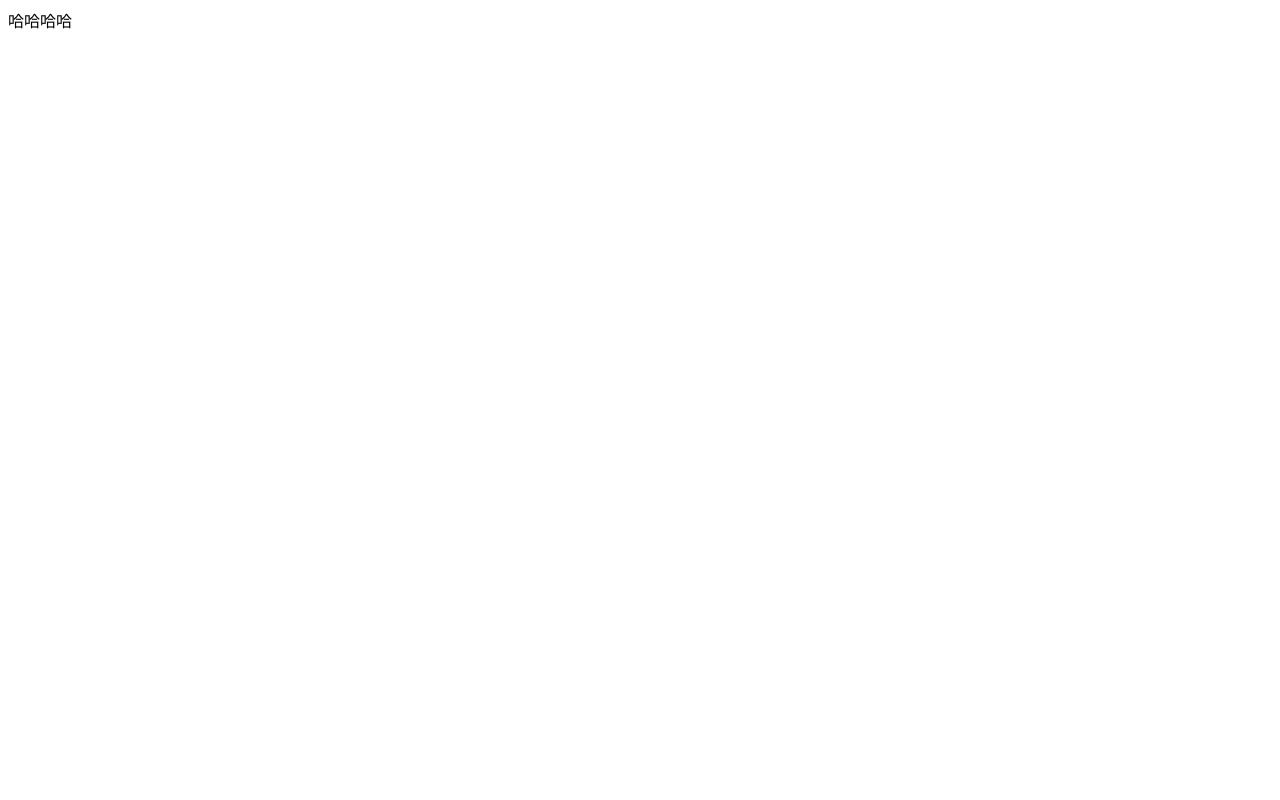
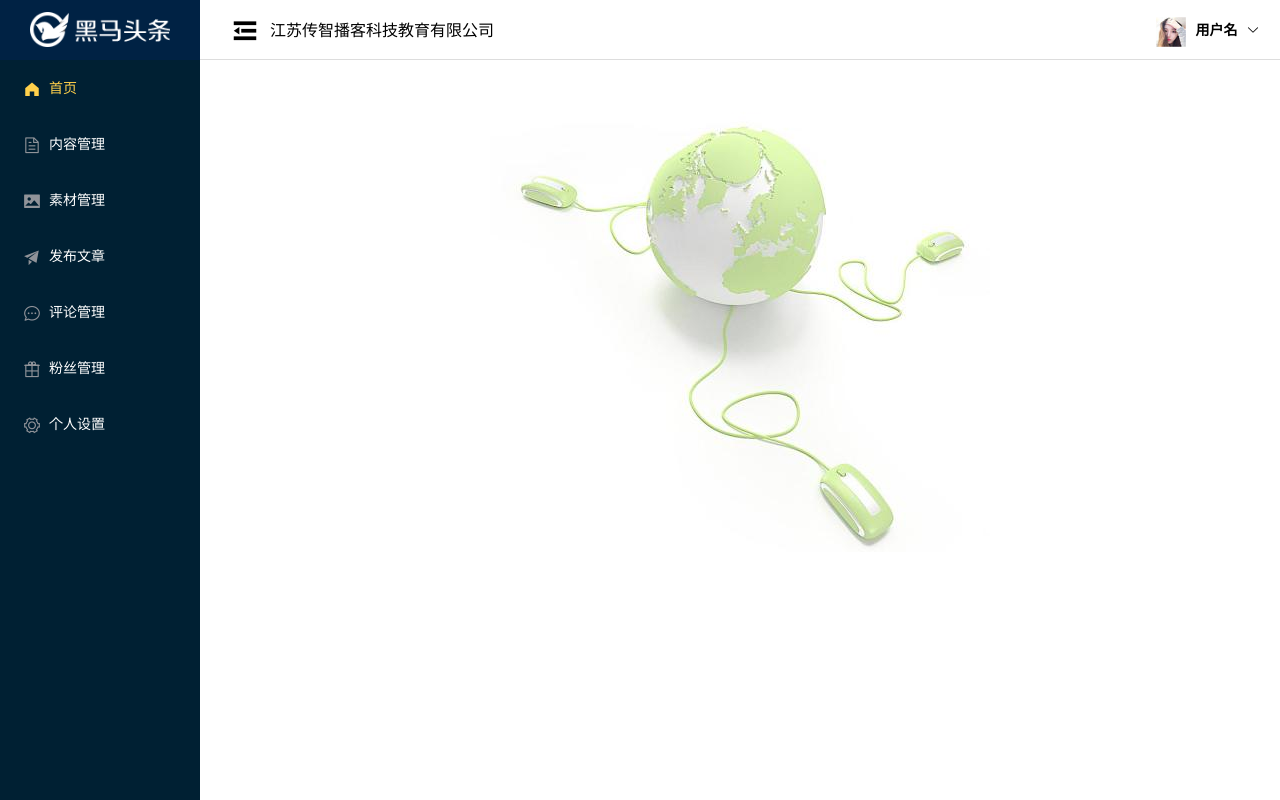
Before and after one commit to YZ3531/Headlines, a Vue app: page /#/ in a window 1280 px wide. Built offline with nearby package versions, Linux system fonts and the light colour scheme.

Commit message:
首页完成

```diff
--- /dev/null
+++ b/src/views/404/index.vue
@@ -0,0 +1,22 @@
+<template>
+<div class="error-404">
+
+</div>
+</template>
+
+<script>
+export default {
+
+}
+</script>
+
+<style>
+.error-404{
+    position: absolute;
+    left: 0;
+    top: 0;
+    background: url("../../assets/404.png") no-repeat center /cover;
+    width: 100%;
+    height: 100%;
+}
+</style>
--- a/src/views/home/index.vue
+++ b/src/views/home/index.vue
@@ -1,15 +1,141 @@
 <template>
-    <div class="container-home">
-        哈哈哈哈
-    </div>
+  <el-container class="container-home">
+    <el-aside :width="isOpen?'200px':'64px'">
+      <div class="logo" :class="{logoSmall:!isOpen}"></div>
+      <el-menu
+        default-active="/"
+        background-color="#002033"
+        text-color="#fff"
+        active-text-color="#ffd04b"
+        :collapse="!isOpen"
+        :collapse-transition="false"
+        router
+      >
+      <!-- 关闭合起动画:collapse-transition="false" -->
+        <el-menu-item index="/">
+          <i class="el-icon-s-home"></i>
+          <span slot="title">首页</span>
+        </el-menu-item>
+
+        <el-menu-item index="/article">
+          <i class="el-icon-document"></i>
+          <span slot="title">内容管理</span>
+        </el-menu-item>
+        <el-menu-item index="/image">
+          <i class="el-icon-picture"></i>
+          <span slot="title">素材管理</span>
+        </el-menu-item>
+        <el-menu-item index="/publish">
+          <i class="el-icon-s-promotion"></i>
+          <span slot="title">发布文章</span>
+        </el-menu-item>
+        <el-menu-item index="/comment">
+          <i class="el-icon-chat-dot-round"></i>
+          <span slot="title">评论管理</span>
+        </el-menu-item>
+        <el-menu-item index="/fans">
+          <i class="el-icon-present"></i>
+          <span slot="title">粉丝管理</span>
+        </el-menu-item>
+        <el-menu-item index="/setting">
+          <i class="el-icon-setting"></i>
+          <span slot="title">个人设置</span>
+        </el-menu-item>
+      </el-menu>
+    </el-aside>
+
+    <el-container>
+      <el-header>
+        <span class="el-icon-s-fold" @click="toggleMenu"></span>
+        <span>江苏传智播客科技教育有限公司</span>
+
+        <el-dropdown class="dropdown">
+          <span class="el-dropdown-link">
+            <img src="../../assets/avatar.jpg" class="headIcon" />用户名
+            <i class="el-icon-arrow-down el-icon--right"></i>
+          </span>
+          <el-dropdown-menu slot="dropdown">
+            <el-dropdown-item>
+              <i class="el-icon-setting"></i>个人设置
+            </el-dropdown-item>
+            <el-dropdown-item>
+              <i class="el-icon-unlock"></i>退出登陆
+            </el-dropdown-item>
+          </el-dropdown-menu>
+        </el-dropdown>
+      </el-header>
+
+      <el-main>
+        <router-view></router-view>
+      </el-main>
+    </el-container>
+  </el-container>
 </template>
 
 <script>
 export default {
-
+  data () {
+    return {
+      isOpen: true
+    }
+  },
+  methods: {
+    toggleMenu () {
+      this.isOpen = !this.isOpen
+    }
+  }
 }
 </script>
 
 <style  scoped lang='less'>
-
+.container-home {
+  position: absolute;
+  width: 100%;
+  height: 100%;
+  left: 0;
+  top: 0;
+  .el-aside {
+    background-color: #002033;
+    .logo {
+      width: 100%;
+      height: 60px;
+      background: #002244 url("../../assets/logo_admin.png") no-repeat center /
+        140px auto;
+    }
+    .logoSmall {
+      background-image: url("../../assets/logo_admin_01.png");
+      background-size: 36px auto;
+    }
+    .el-menu {
+      border: 0;
+    }
+  }
+  .el-header {
+    border-bottom: 1px solid #ddd;
+    font-size: 16px;
+    line-height: 60px;
+    .el-icon-s-fold {
+      font-size: 30px;
+      vertical-align: middle;
+    }
+    span {
+      vertical-align: middle;
+      margin-left: 10px;
+    }
+    .dropdown {
+      float: right;
+      .el-dropdown-link {
+        cursor: pointer;
+        color: #000;
+        font-weight: 700;
+        .headIcon {
+          width: 30px;
+          height: 30px;
+          vertical-align: middle;
+          margin-right: 10px;
+        }
+      }
+    }
+  }
+}
 </style>
--- /dev/null
+++ b/src/views/welcome/index.vue
@@ -0,0 +1,18 @@
+<template>
+    <div >
+        <img src="../../assets/welcome.jpg" class="welcome" alt="">
+    </div>
+</template>
+
+<script>
+export default {
+
+}
+</script>
+
+<style>
+.welcome{
+    display: block;
+    margin: 0 auto;
+}
+</style>
```
Also changed, not shown: src/router/index.js (+15 -3 lines).
